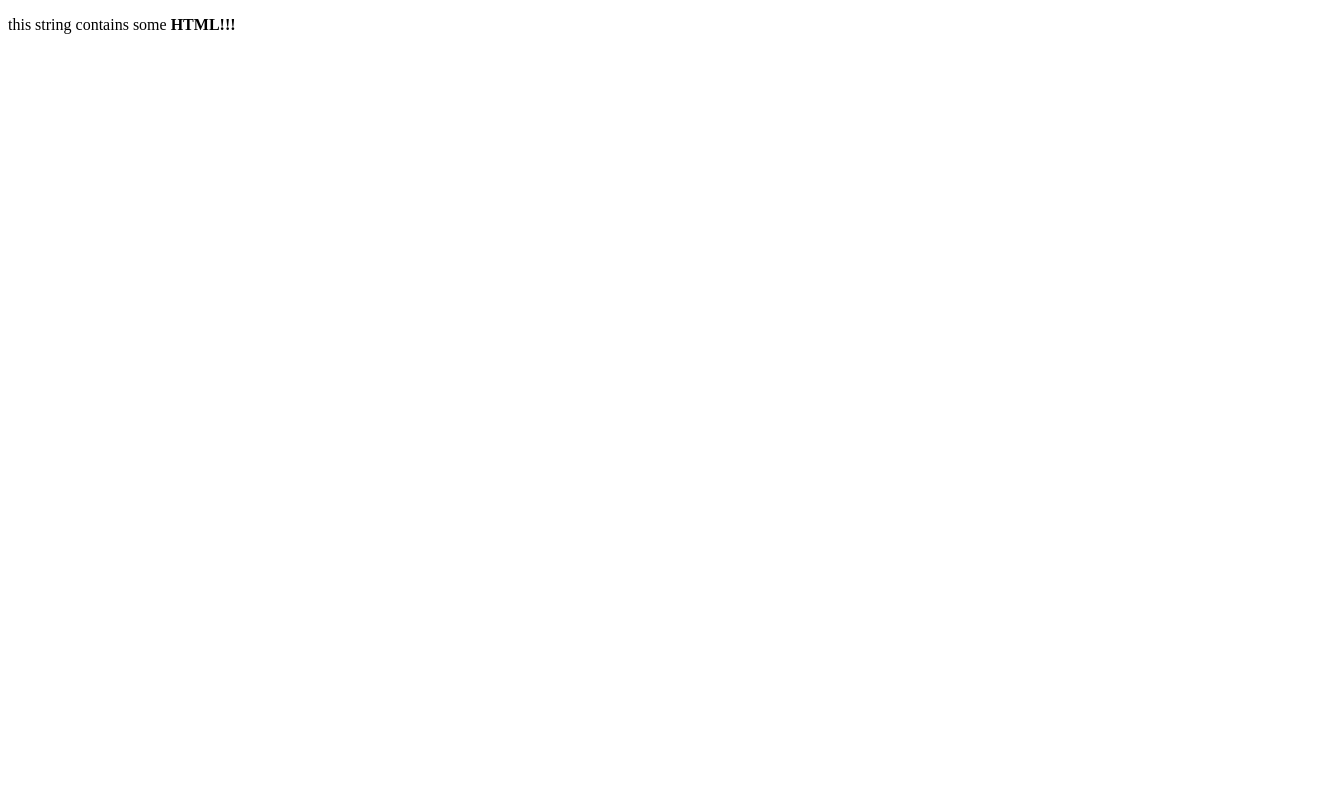
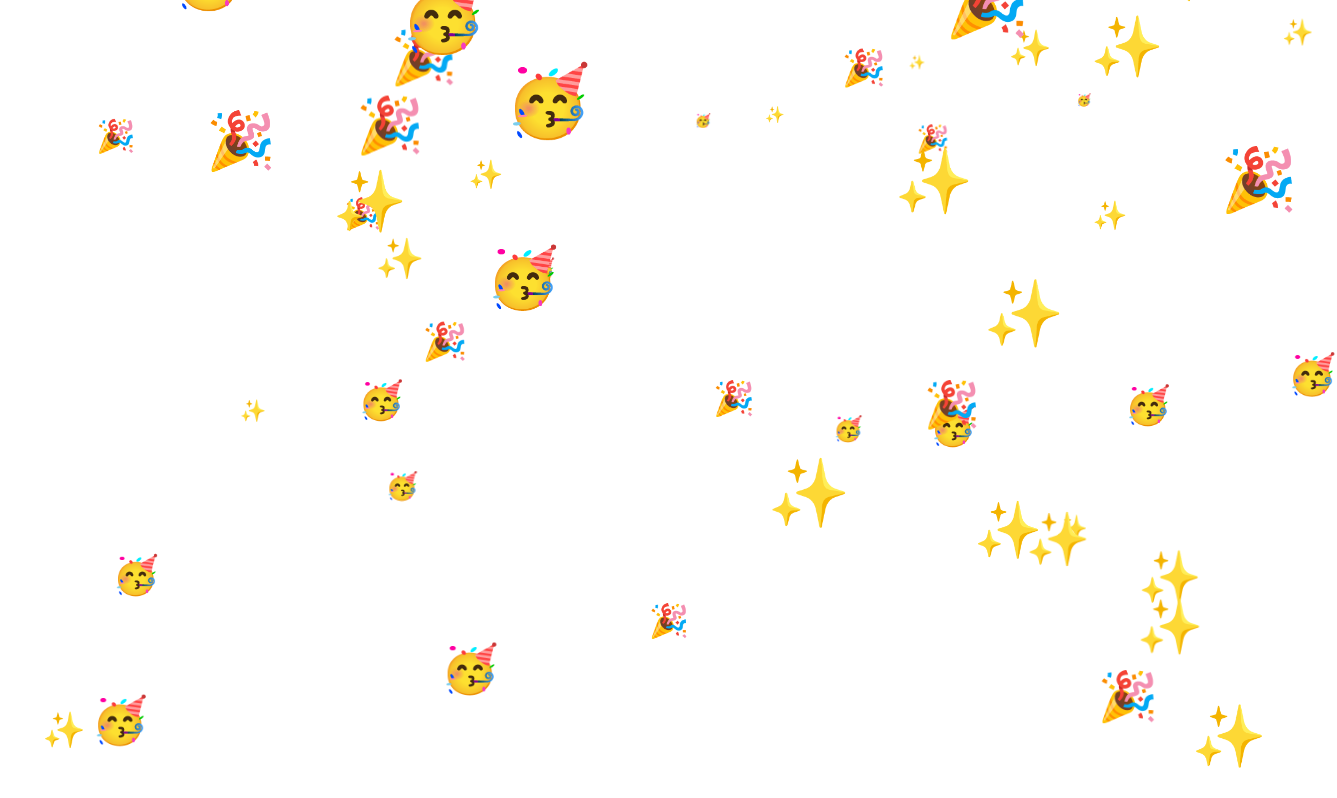
Before and after one commit to mooninlearn/learn-svelte-web-official_tutorial, a Svelte app: page / in a window 1280 px wide. Shown: the top 798 px of the page, 1337 px wide, since content can reach past the window. Built offline with nearby package versions, Linux system fonts and the light colour scheme.

Commit message:
Next steps  Congratulations!

```diff
--- a/src/App.svelte
+++ b/src/App.svelte
@@ -1,5 +1,50 @@
 <script>
-	let string = `this string contains some <strong>HTML!!!</strong>`;
+	import { onMount } from 'svelte';
+
+	let characters = ['🥳', '🎉', '✨'];
+
+	let confetti = new Array(100).fill()
+		.map((_, i) => {
+			return {
+				character: characters[i % characters.length],
+				x: Math.random() * 100,
+				y: -20 - Math.random() * 100,
+				r: 0.1 + Math.random() * 1
+			};
+		})
+		.sort((a, b) => a.r - b.r);
+
+	onMount(() => {
+		let frame;
+
+		function loop() {
+			frame = requestAnimationFrame(loop);
+
+			confetti = confetti.map(emoji => {
+				emoji.y += 0.7 * emoji.r;
+				if (emoji.y > 120) emoji.y = -20;
+				return emoji;
+			});
+		}
+
+		loop();
+
+		return () => cancelAnimationFrame(frame);
+	});
 </script>
 
-<p>{@html string}</p>
+{#each confetti as c}
+	<span style="left: {c.x}%; top: {c.y}%; transform: scale({c.r})">{c.character}</span>
+{/each}
+
+<style>
+	:global(body) {
+		overflow: hidden;
+	}
+
+	span {
+		position: absolute;
+		font-size: 5vw;
+		user-select: none;
+	}
+</style>
```
Also changed, not shown: 1 other file (tests, documents, lock files or other folders).
